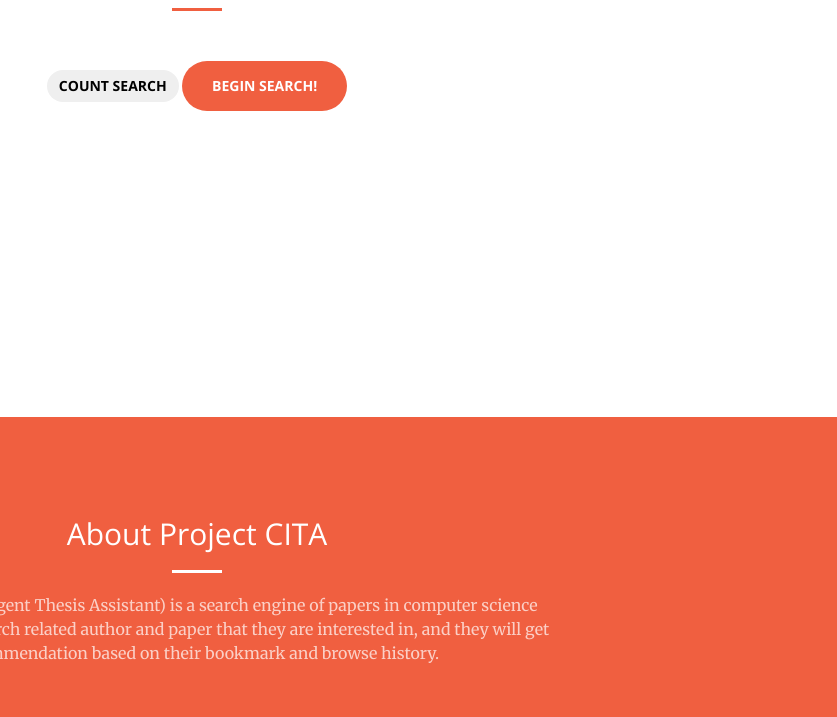
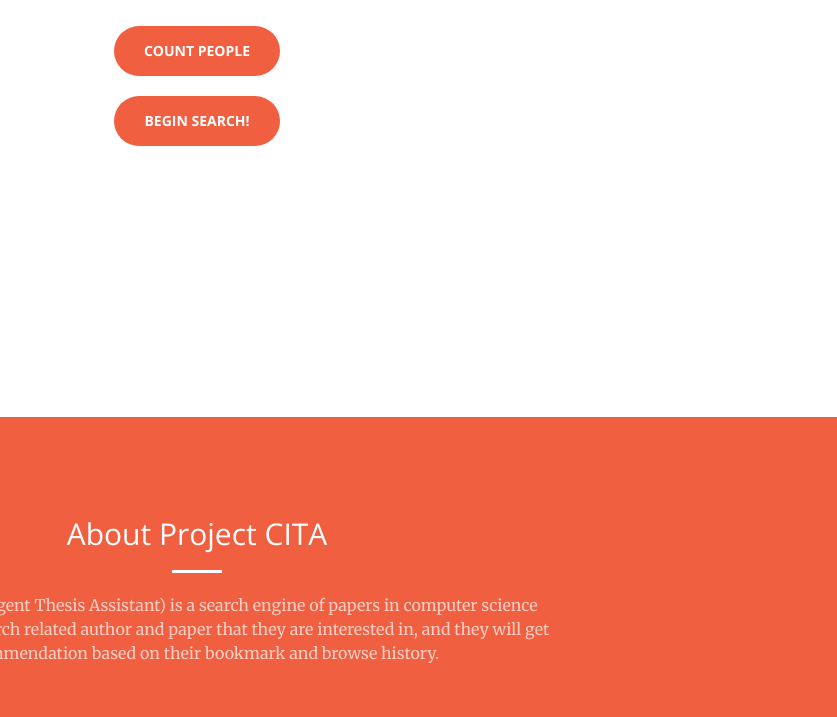
Before and after one commit to bryanwuAC/cs411-fa16-15, a website: page web/index.html in a window 1280 px wide. Shown: the part 383-1100 px from the top of the page, without its empty margins (443-1280 px from the left). Drawn offline with nearby package versions, Linux system fonts and the light colour scheme.

Commit message:
Count people

```diff
--- a/web/index.html
+++ b/web/index.html
@@ -100,8 +100,9 @@
                 <input class="btn btn-primary btn-xl page-scroll" ng-click="get_result()" value="CITA Search" >
 -->
                 <div> Find How many people are using this website! </div>
-                <input class="btn" type="button" ng-click="get_result()" value="Count Search" >
-
+                <input class="btn btn-primary btn-xl" type="button" ng-click="get_result()" value="Count People" >
+                <br/>
+                <br/>
                 <a class="btn btn-primary btn-xl" href="search_result.html">Begin Search!</a>
             </div>
         </div>
```
